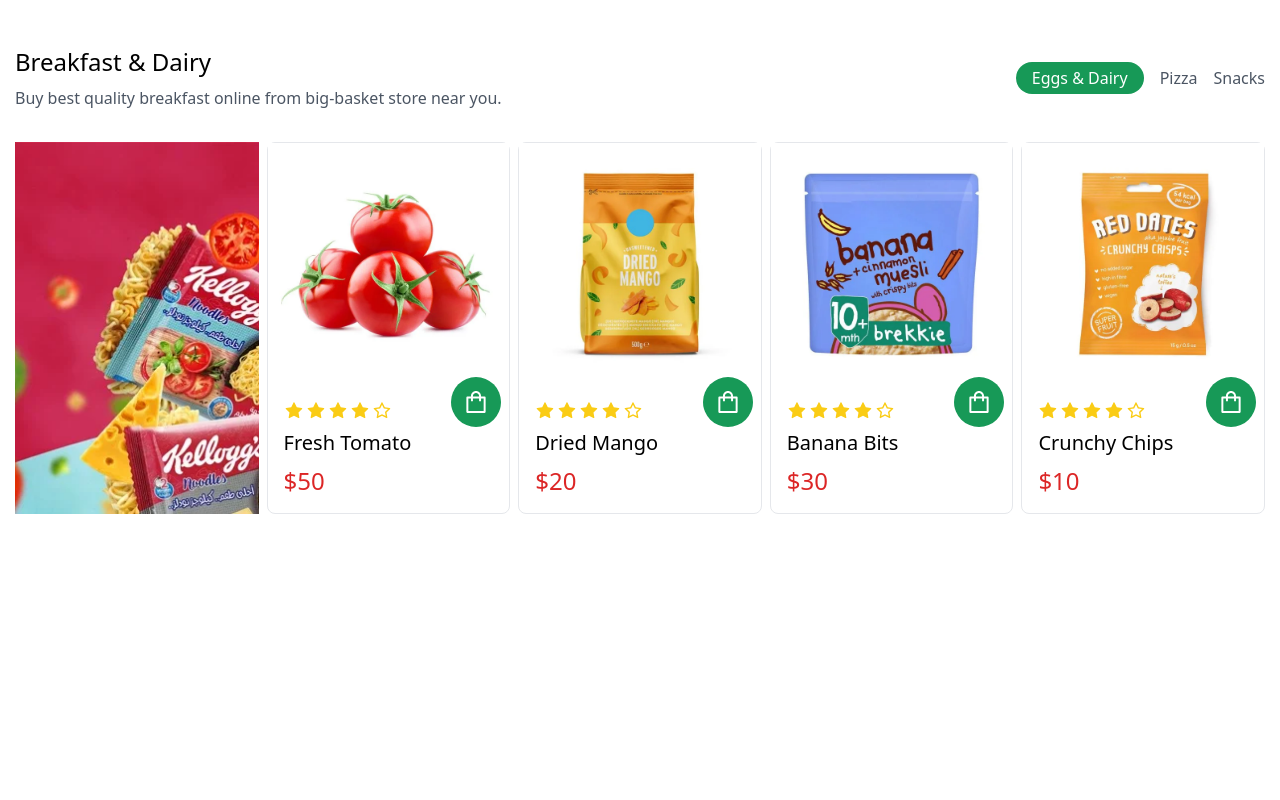
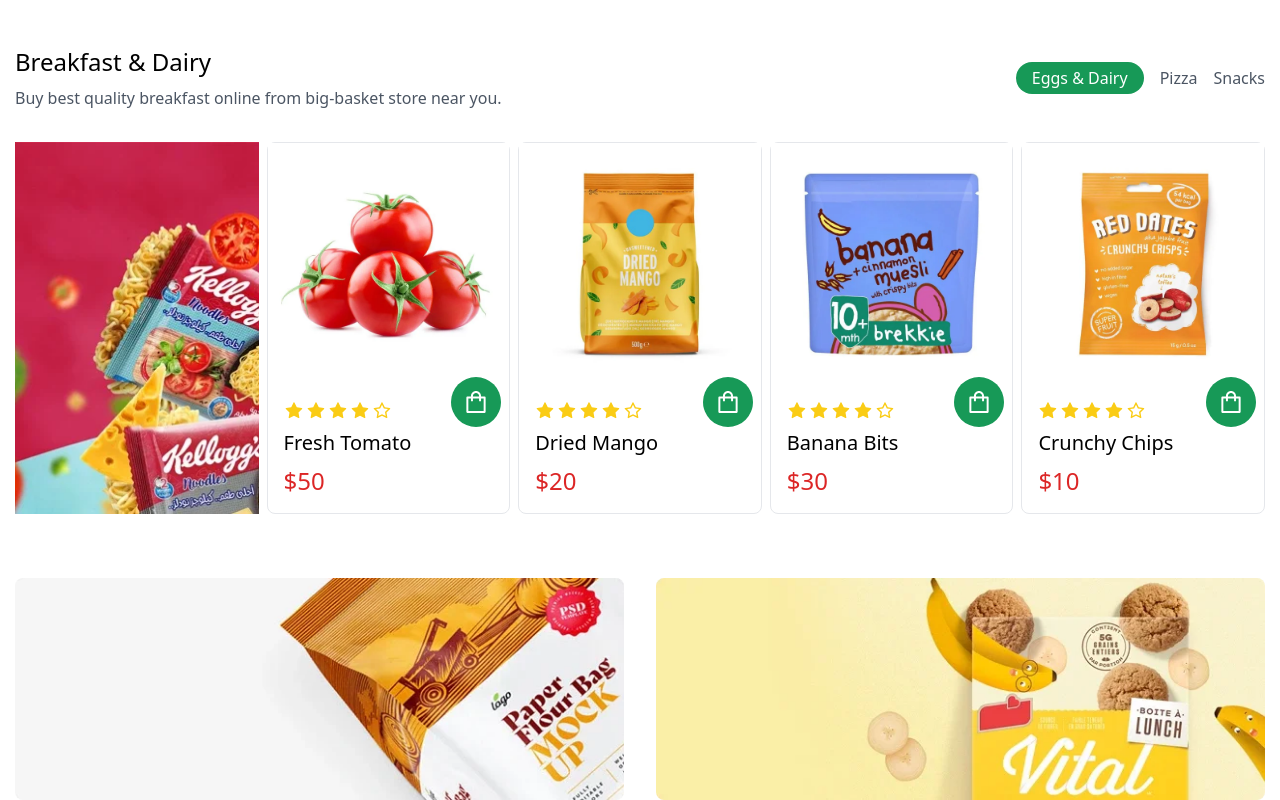
Before and after one commit to Rcoder-singh/E-commerce-Website-using-Vite, a React (Vite) app: page / in a window 1280 px wide. Shown: the part 1625-2425 px from the top of the page. Before the commit the page ends 2139 px from the top, so only its background shows below. Built offline with nearby package versions, Linux system fonts and the light colour scheme.

Commit message:
Banner Section

```diff
--- a/src/App.jsx
+++ b/src/App.jsx
@@ -4,6 +4,7 @@ import Hero from "./Components/Hero";
 import Category from "./Components/Category";
 import FeatureSectionFruits from "./Components/FeatureSectionFruits";
 import FeatureSectionBreakFast from "./Components/FeatureSectionBreakFast";
+import Banner from "./Components/Banner";
 
 const App = () => {
   return (
@@ -13,6 +14,7 @@ const App = () => {
       <Category />
       <FeatureSectionFruits />
       <FeatureSectionBreakFast />
+      <Banner />
     </main>
   );
 };
--- /dev/null
+++ b/src/Components/Banner.jsx
@@ -0,0 +1,26 @@
+import React from "react";
+
+const Banner = () => {
+  return (
+    <div className="container pt-16">
+      <div className="grid sm:grid-cols-2 gap-4 sm:gap-8">
+        <div className="overflow-hidden rounded-lg">
+          <img
+            className="hover:scale-105 transition-transform"
+            src="/banner__1.webp"
+            alt="banner"
+          />
+        </div>
+        <div className="overflow-hidden rounded-lg">
+          <img
+            className="hover:scale-105 transition-transform"
+            src="/banner__2.webp"
+            alt="banner"
+          />
+        </div>
+      </div>
+    </div>
+  );
+};
+
+export default Banner;
```
